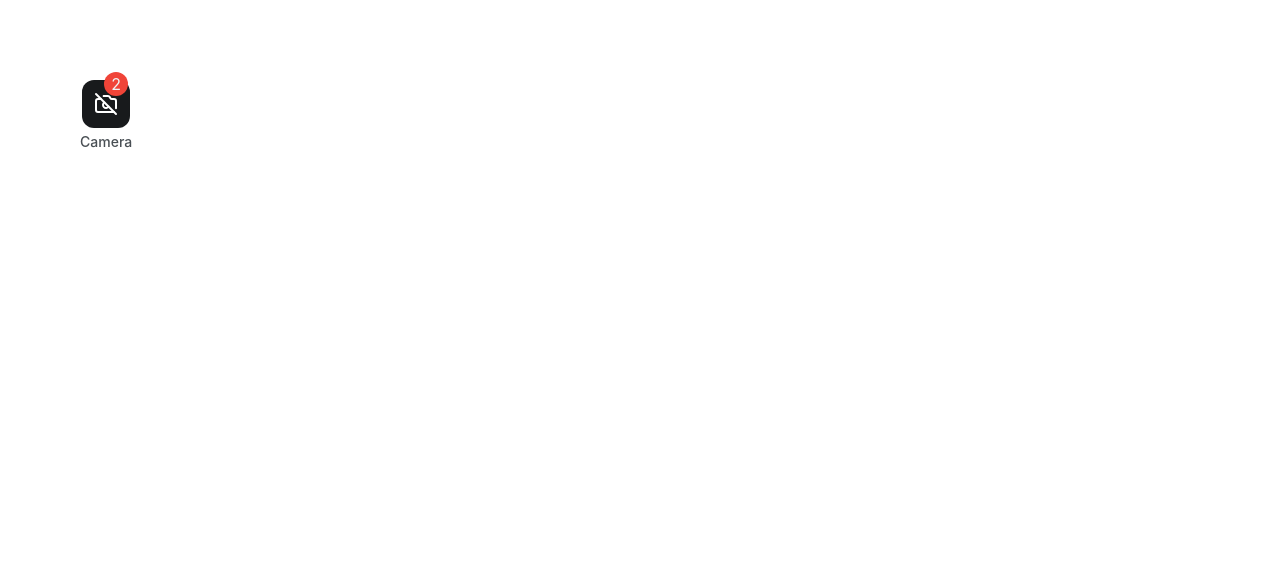
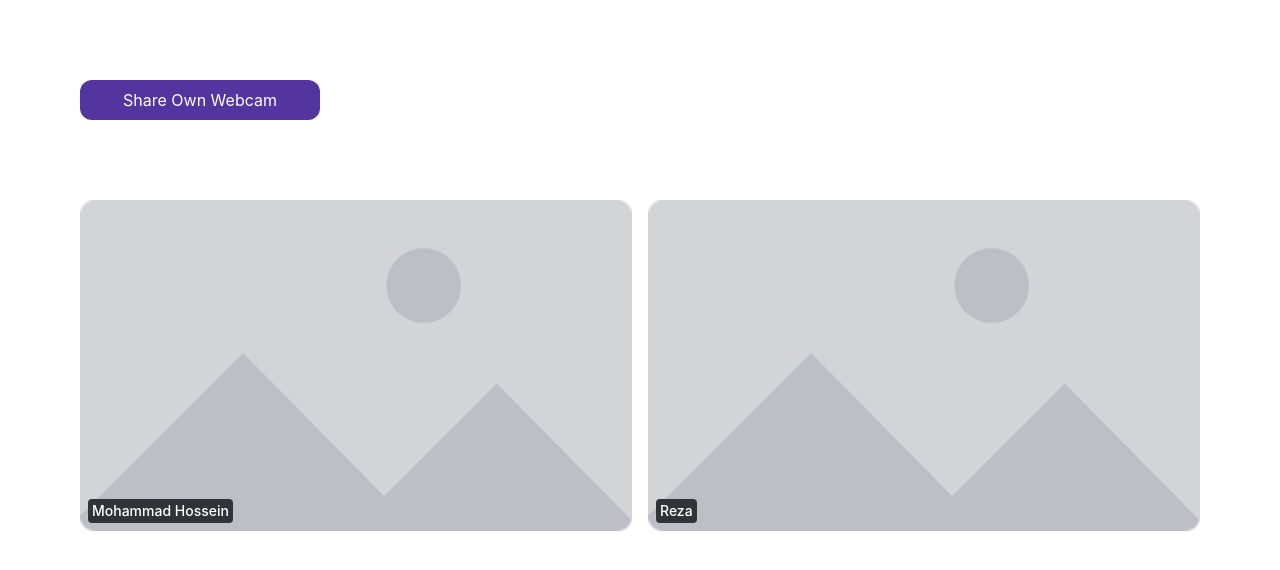
Before and after one commit to MHJ-10/p2p-webrtc, a React (Vite) app: page / in a window 1280 px wide. Shown: the top 570 px of the page. Built offline with nearby package versions, Linux system fonts and the light colour scheme.

Commit message:
build video cell

```diff
--- a/src/App.tsx
+++ b/src/App.tsx
@@ -1,15 +1,29 @@
-import { ControlItem } from "@/ui";
-import { CameraOff } from "lucide-react";
+import { Button, VideoCell } from "@/ui";
+import { useRef } from "react";
 
 function App() {
+  const ownVideoRef = useRef<HTMLVideoElement>(null);
+
+  const onVideoStream = async () => {
+    const stream = await navigator.mediaDevices.getUserMedia({ video: true });
+    if (ownVideoRef.current) {
+      ownVideoRef.current.srcObject = stream;
+    }
+  };
+
   return (
     <div className="flex flex-col gap-20 p-20 font-inter">
-      <ControlItem
-        icon={<CameraOff />}
-        onClick={() => console.log("hello")}
-        label="Camera"
-        badge={2}
-      />
+      <Button size="lg" onClick={onVideoStream}>
+        Share Own Webcam
+      </Button>
+      <div className="grid grid-cols-2 gap-4">
+        <div className="col-span-1">
+          <VideoCell displayName="Mohammad Hossein" ref={ownVideoRef} />
+        </div>
+        <div className="col-span-1">
+          <VideoCell displayName="Reza" />
+        </div>
+      </div>
     </div>
   );
 }
--- a/src/ui/button/button.tsx
+++ b/src/ui/button/button.tsx
@@ -2,7 +2,7 @@ import type { ButtonProps } from "./interface";
 import { buttonVariants } from "./styles";
 
 const Button = (props: ButtonProps) => {
-  const { children, variant, size, className } = props;
+  const { children, variant, size, className, ...rest } = props;
   return (
     <button
       className={`${buttonVariants({
@@ -10,6 +10,7 @@ const Button = (props: ButtonProps) => {
         size,
         className,
       })}`}
+      {...rest}
     >
       {children}
     </button>
--- a/src/ui/index.ts
+++ b/src/ui/index.ts
@@ -1,4 +1,5 @@
+export * from "./avatar";
 export * from "./button";
-export * from "./avatar";
+export * from "./control-item";
 export * from "./message-bubble";
-export * from "./control-item";
+export * from "./video-cell";
--- /dev/null
+++ b/src/ui/video-cell/index.ts
@@ -0,0 +1 @@
+export { default as VideoCell } from "./video-cell";
--- /dev/null
+++ b/src/ui/video-cell/video-cell.tsx
@@ -0,0 +1,30 @@
+import { type ComponentProps } from "react";
+
+import BackgroundImage from "@/assets/video-background.png";
+
+interface VideoCellProps extends ComponentProps<"video"> {
+  displayName: string;
+}
+
+const VideoCell = (props: VideoCellProps) => {
+  const { displayName, ref, ...rest } = props;
+
+  return (
+    <div className="relative w-full rounded-lg border-red-500">
+      {ref && typeof ref !== "function" && ref.current ? (
+        <video ref={ref} {...rest} />
+      ) : (
+        <img
+          src={BackgroundImage}
+          alt="background"
+          className="size-full rounded-lg object-cover"
+        />
+      )}
+      <span className="absolute bottom-2 left-2 rounded-sm bg-neutral-800 px-1 py-0.5 text-sm font-medium text-neutral-100">
+        {displayName}
+      </span>
+    </div>
+  );
+};
+
+export default VideoCell;
```
Also changed, not shown: src/assets/video-background.png (added), src/ui/video-cell/interface.ts (added).
